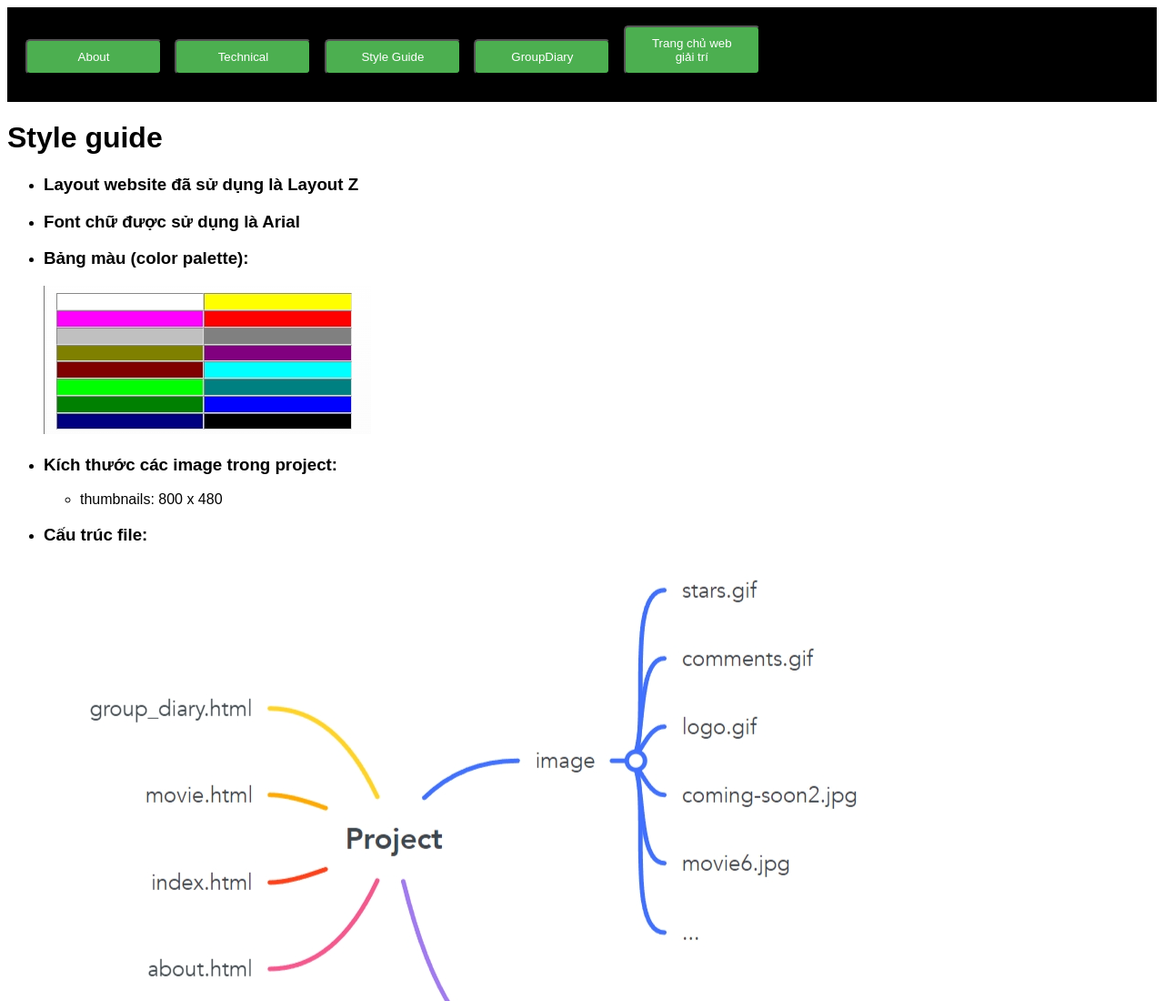
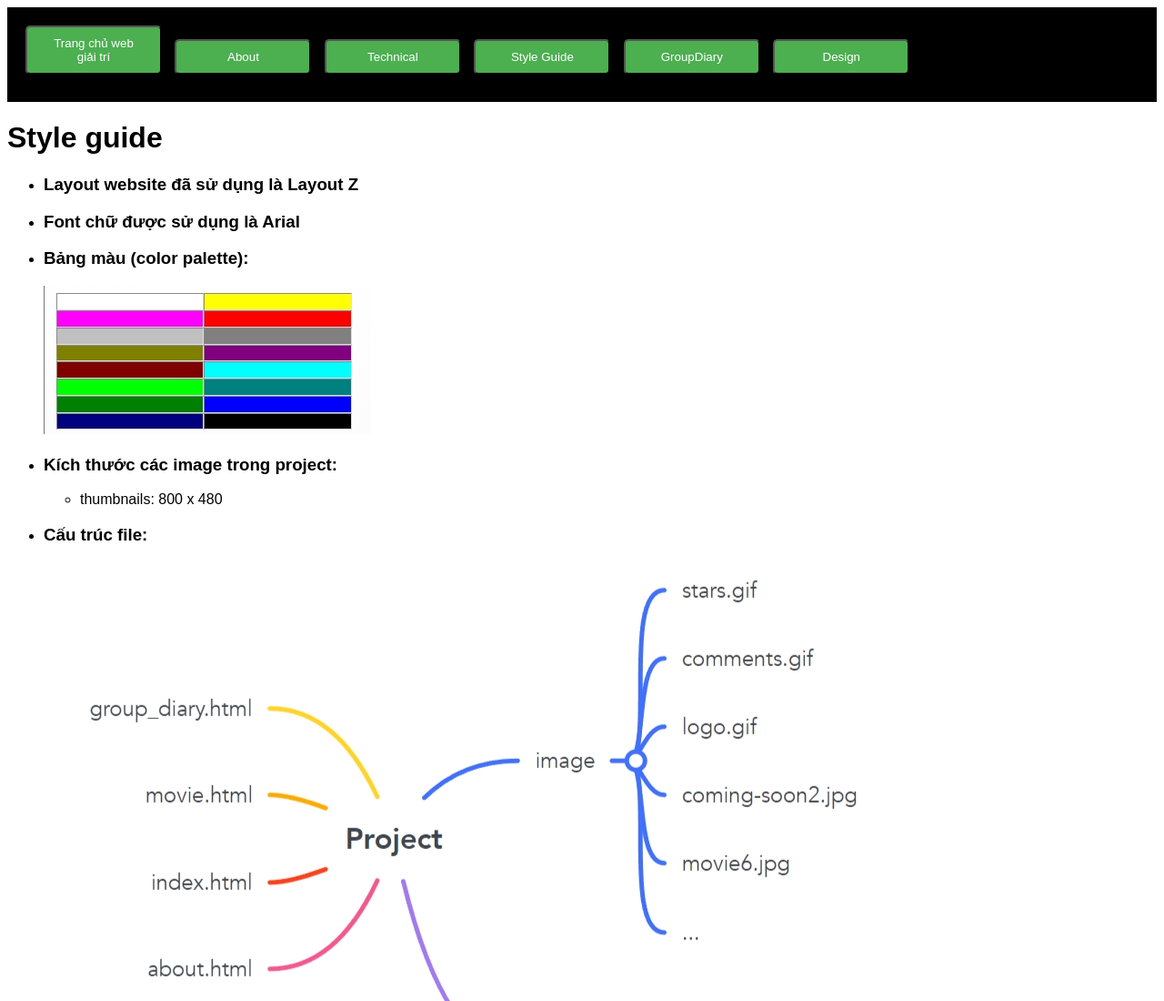
Before and after one commit to phanxuanlanh22130142/Group18, a plain HTML site: page StyleGuide.html in a window 1280 px wide. Shown: the top 1100 px of the page at 91% size. Drawn offline with Linux system fonts and the light colour scheme.

Commit message:
Update StyleGuide.html

```diff
--- a/StyleGuide.html
+++ b/StyleGuide.html
@@ -41,15 +41,16 @@
     <header>
       <div class="implementation-buttons">
 
+
+        <button onclick="openLink('index.html')">Trang chủ web giải trí </button>
           <button onclick="openLink('about.html')">About</button>
 
           <button onclick="openLink('technical.html')">Technical</button>
           <button onclick="openLink('StyleGuide.html')">Style Guide</button>
           <button onclick="openLink('groupDiary.html')">GroupDiary</button>
+        <button onclick="openLink('design.html')">Design</button>
 
 
-
-        <button onclick="openLink('index.html')">Trang chủ web giải trí </button>
 
 
       </div>
```
